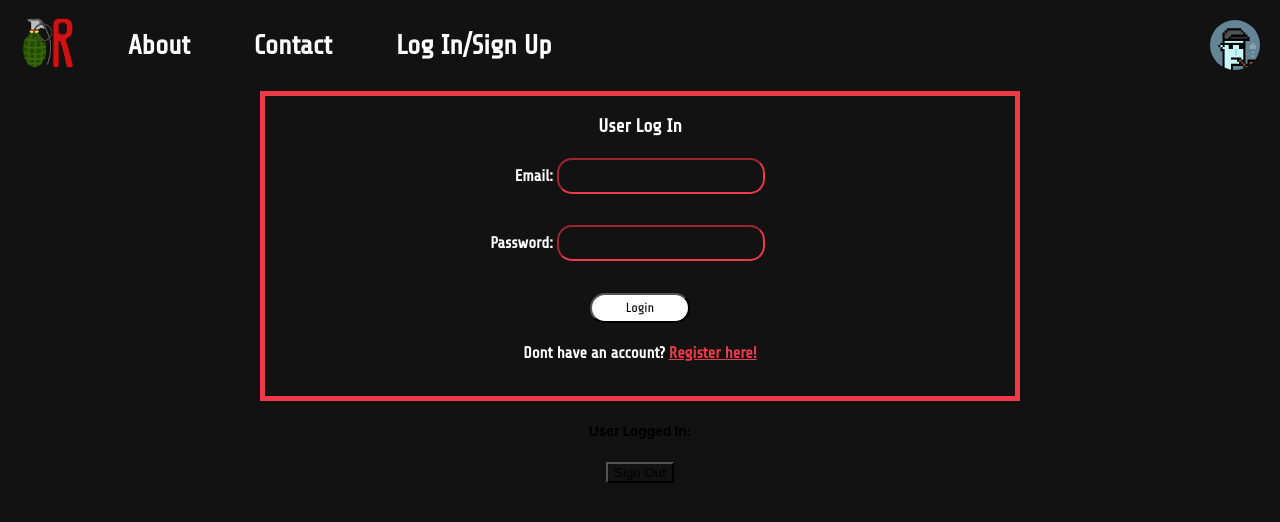
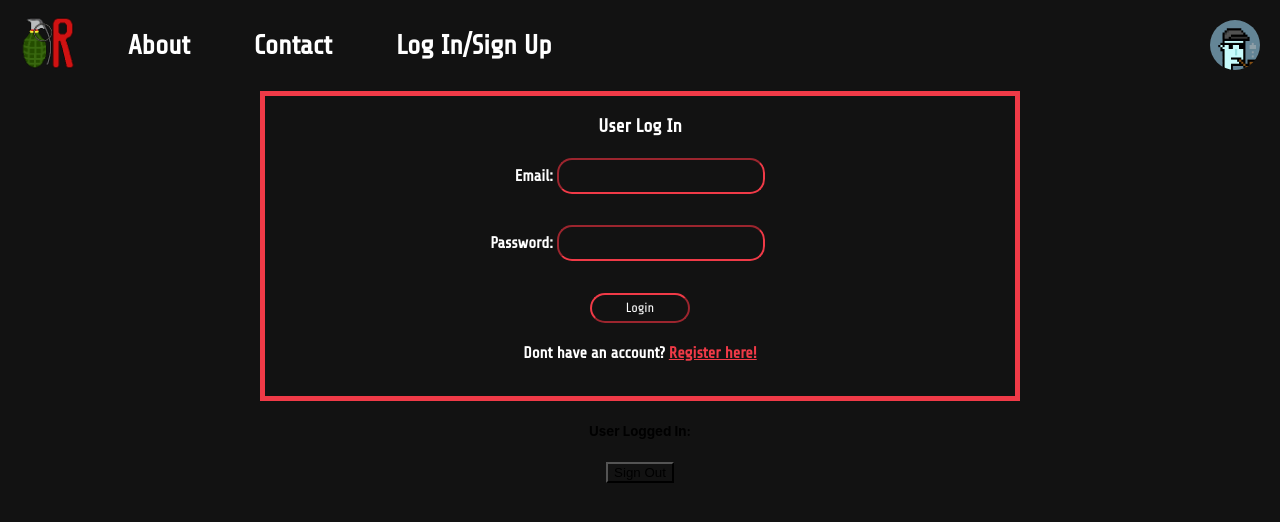
Before and after one commit to tim-lillig/frag-recruit, a React (Create React App) app: page /login in a window 1280 px wide. Shown: the top 522 px of the page. Built offline with nearby package versions, Linux system fonts and the light colour scheme; no server answers.

Commit message:
login button update

```diff
--- a/src/Components/Styles/Login.css
+++ b/src/Components/Styles/Login.css
@@ -45,7 +45,9 @@
   font-family: 'Share Tech', sans-serif;
 }
 .loginbutton{
-  background-color:white;
+  background-color:#121212;
+  border-color: #F03A47;
+  color: white;
   border-radius: 15px;
   font-family: 'Share Tech', sans-serif;
   height: 30px;
```
